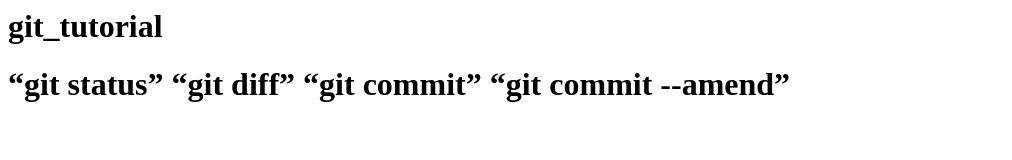
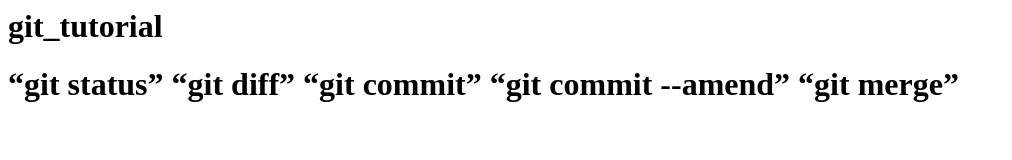
Before and after one commit to soichiro-nishimura/git_tutorial, a plain HTML site: page index.html in a window 1280 px wide. Shown: the whole page, without its empty margins (0-1012 px from the left). Drawn offline with Linux system fonts and the light colour scheme.

Commit message:
merge追加

```diff
--- a/index.html
+++ b/index.html
@@ -3,3 +3,4 @@
 <q>git diff</q>
 <q>git commit</q>
 <q>git commit --amend</q>
+<q>git merge</q>
```
